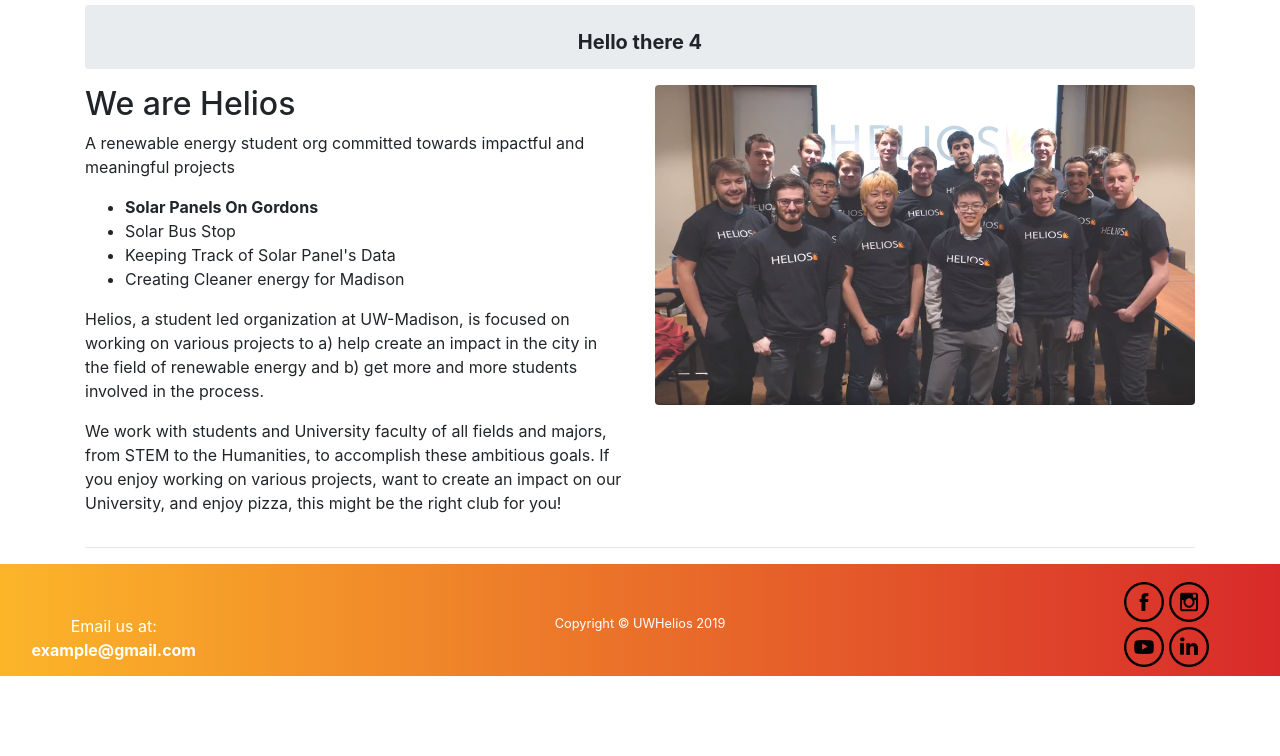
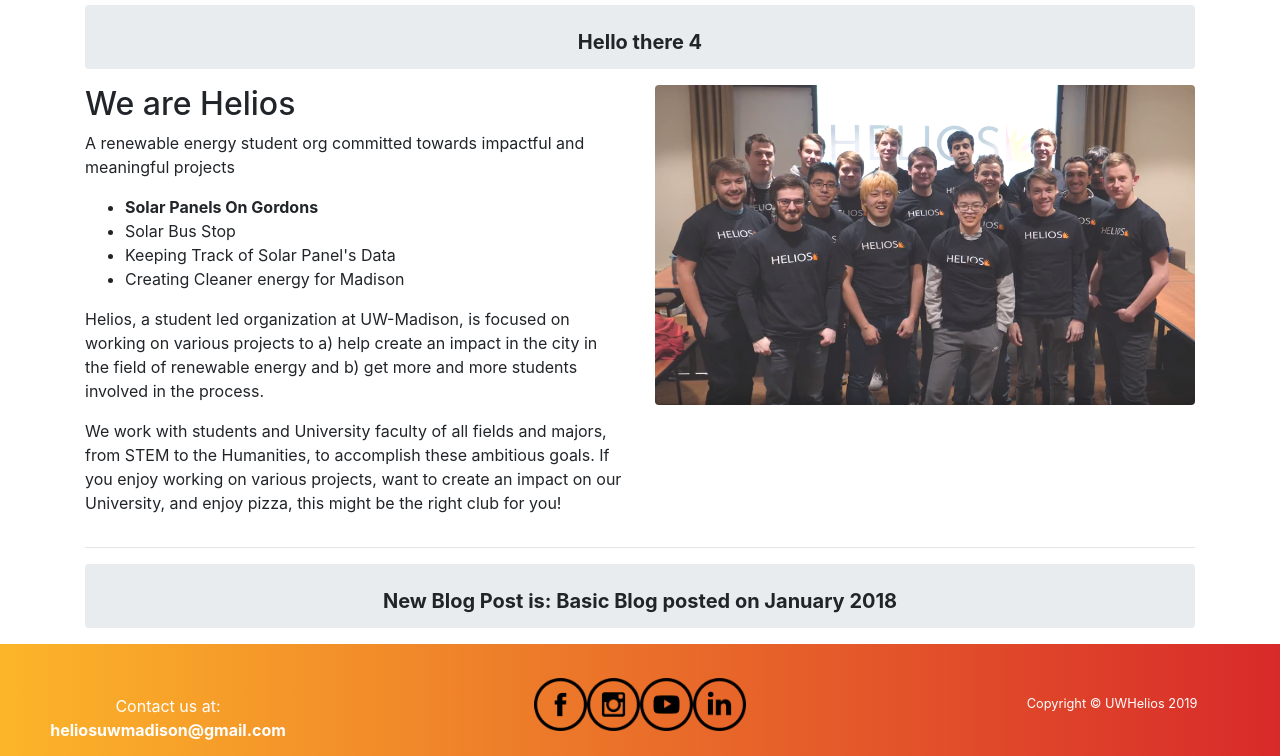
Before and after one commit to Helios-UWMadison/HeliosWebsite, a website: page index.html in a window 1280 px wide. Shown: the part 576-1332 px from the top of the page. Before the commit the page ends 1252 px from the top, so only its background shows below. Drawn offline with nearby package versions, Linux system fonts and the light colour scheme.

Commit message:
Edit nav and footer

```diff
--- a/css/modern-business.css
+++ b/css/modern-business.css
@@ -39,46 +39,17 @@
   width:5%;
 }
 .Copyright{
-  flex-grow:4;
-  width:auto;
   font-size:.8rem;
   padding-top:3rem;
 }
 
 .social{
-  padding-top:1rem;
-  flex-grow:1;
-  display:grid;
-  grid-template-columns: 40px 40px;
-  grid-template-rows: 40px 40px;
-  grid-gap: 5px;
+  padding-top:2rem;
+  flex-grow:2;
+  display:flex;
   justify-content: center;
 }
 .social-item{
   height:100%;
   width:auto;
 }
-.social-item-a{
-  grid-column-start: 1;
-  grid-column-end: 1;
-  grid-row-start: 1;
-  grid-row-end: 1;
-}
-.social-item-b{
-  grid-column-start: 1;
-  grid-column-end: 1;
-  grid-row-start: 2;
-  grid-row-end: 2;
-}
-.social-item-c{
-  grid-column-start: 2;
-  grid-column-end: 2;
-  grid-row-start: 1;
-  grid-row-end: 1;
-}
-.social-item-d{
-  grid-column-start: 2;
-  grid-column-end: 2;
-  grid-row-start: 2;
-  grid-row-end: 2;
-}
--- a/index.html
+++ b/index.html
@@ -34,6 +34,12 @@
   font-size: 20px;
   display:block;
 }
+#blog{
+  margin-top: 10px;
+  font-weight: bold;
+  font-size: 20px;
+  display:block;
+}
 </style>
 
 <!-- Personal JS file -->
@@ -55,12 +61,12 @@
       <div class="collapse navbar-collapse" id="navbarResponsive">
         <ul class="navbar-nav ml-auto" style="font-size: 20px;">
           <li class="nav-item">
-            <a class="nav-link" href="projects.html">Projects</a>
+            <a class="nav-link" href="team.html">
+              Team
+            </a>
           </li>
           <li class="nav-item">
-            <a class="nav-link" href="team.html">
-              The Team
-            </a>
+            <a class="nav-link" href="projects.html">Projects</a>
           </li>
           <li class="nav-item">
             <a class="nav-link " href="blog.html">Blog</a>
@@ -147,7 +153,13 @@
     <!-- /.row -->
 
     <hr>
+    <!-- New Blog Box -->
 
+        <p class="breadcrumb" style="justify-content:center; margin-top:5px;">
+          <span id="blog" >
+          Text
+        </span>
+        </p>
 
   </div>
   <!-- /.container -->
@@ -155,16 +167,15 @@
   <!-- Footer -->
   <footer class="bg-dark gradient footer">
 
-      <p class=" text-center text-white footer-item ">Email us at: <b>example@gmail.com</b></p>
-      <p class="text-center text-white Copyright">Copyright &copy; UWHelios 2019</p>
+      <p class=" text-center text-white footer-item ">Contact us at: <b>heliosuwmadison@gmail.com</b></p>
       <div class="social footer-item">
+        <a href="https://www.facebook.com/HeliosUW/"><img class="social-item" src="img/facebook.png"></a>
+        <a href="https://www.instagram.com/heliosuwmadison/"><img class="social-item" src="img/instagram.png"></a>
+        <a href="https://www.youtube.com/channel/UCgA1rYcuG116WqRfhwHvfkw"><img class="social-item" src="img/youtube.png"></a>
+        <a href="https://www.linkedin.com/company/heliosuwmadison/about/"><img class="social-item" src="img/linkedin.png"></a>
+    </div>
+      <p class="text-center text-white footer-item Copyright">Copyright &copy; UWHelios 2019</p>
 
-        <a href=""><img class="social-item-a social-item" src="img/facebook.png"></a>
-        <a href=""><img class="social-item-b social-item" src="img/instagram.png"></a>
-        <a href=""><img class="social-item-c social-item" src="img/youtube.png"></a>
-        <a href=""><img class="social-item-d social-item" src="img/linkedin.png"></a>
-
-    </div>
     <!-- /.container -->
   </footer>
 
--- a/js/quote.js
+++ b/js/quote.js
@@ -2,8 +2,6 @@
 
   var quoteSpace = $("#quote");
   var quotes = new Array(10);
-
-  console.log(quoteSpace.html());
 
   for(var i = 0; i < 10; i++){
     quotes[i] = "Hello there " + i;
@@ -11,4 +9,9 @@
 
   quoteSpace.html(quotes[Math.floor(Math.random()*10)]);
 
+
+  var quoteSpace = $("#blog");
+
+  quoteSpace.html("New Blog Post is: Basic Blog posted on January 2018");
+
 });
```
Also changed, not shown: blog-post-Video.html (+11 -12 lines), blog-post.html (+11 -12 lines), blog.html (+11 -12 lines), people/Grant-item.html (+14 -15 lines), people/person-item.html (+11 -12 lines), projects.html (+11 -12 lines), team.html (+11 -12 lines).
